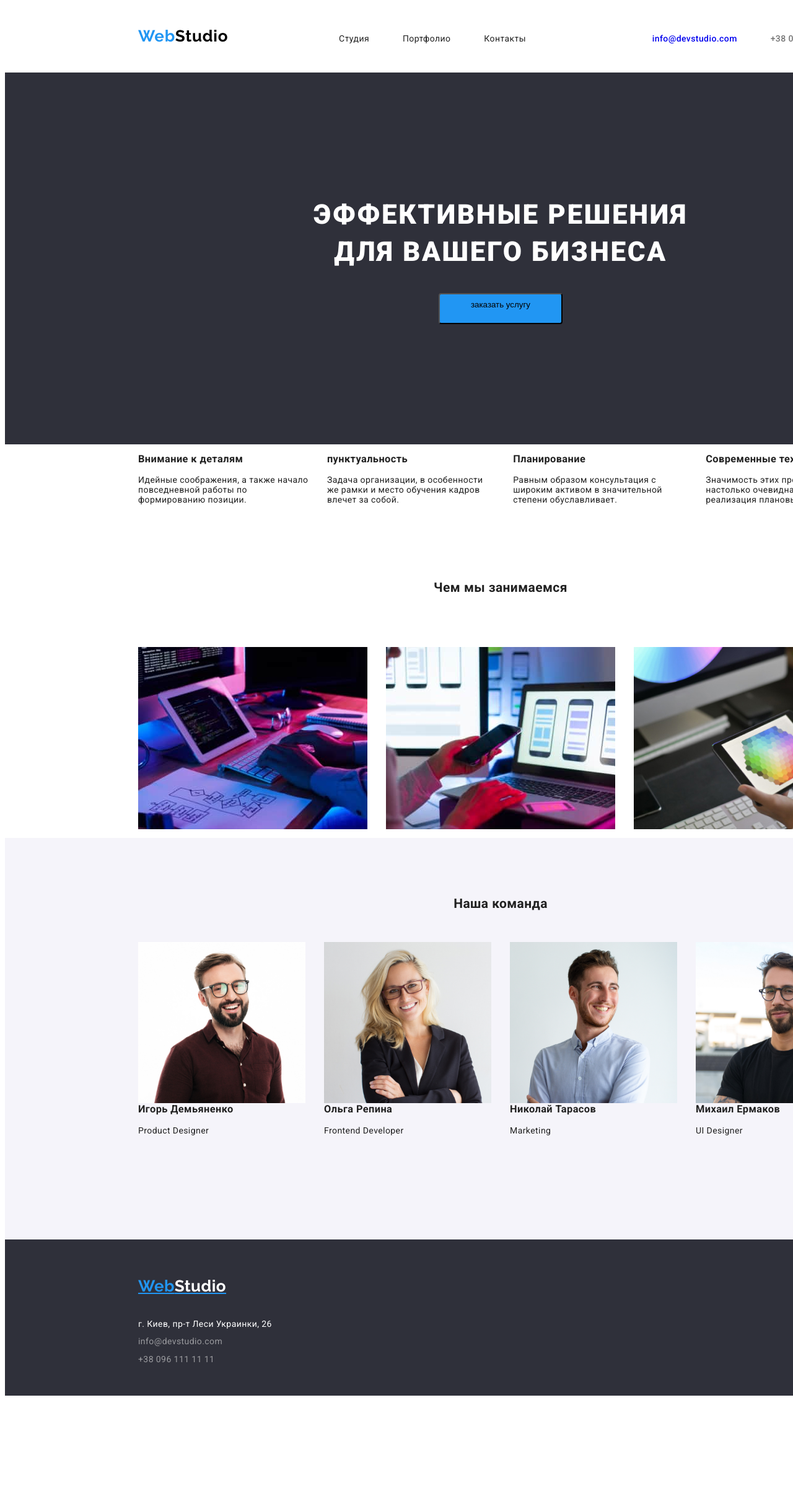
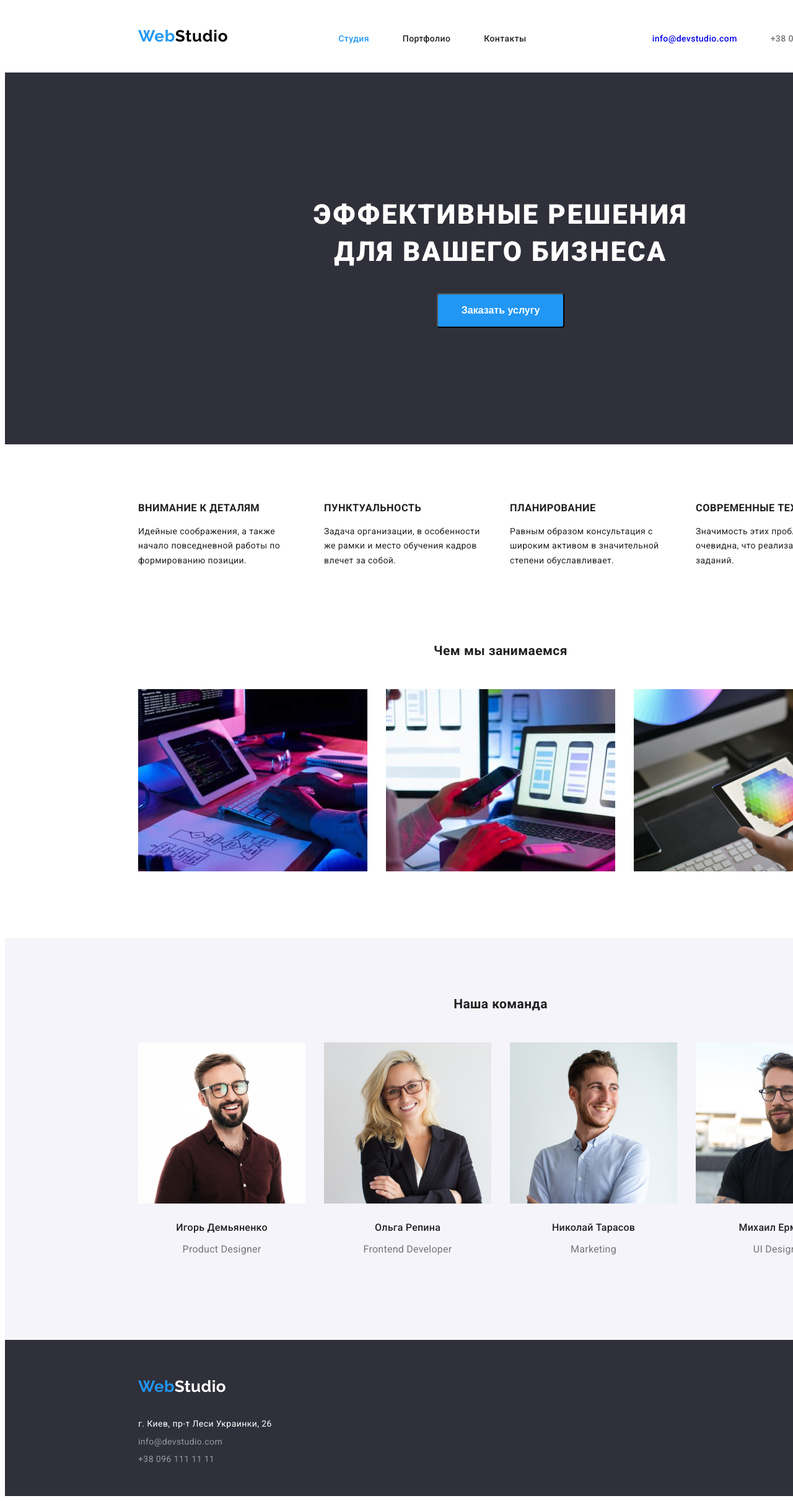
Before and after one commit to Oleksandr74/goit-markup-hw-3-1, a plain HTML site: page index.html in a window 1280 px wide. Shown: the top 2422 px of the page at 62% size. Before the commit the page ends 2260 px from the top, so only its background shows below. Drawn offline with Linux system fonts and the light colour scheme.

Commit message:
home work 3

```diff
--- a/css/styles.css
+++ b/css/styles.css
@@ -2,17 +2,6 @@
   --brand-color: #212121;
   --accent-color: #2196f3;
   --basic-color: #ffffff;
-}
-
-/*BASE*/
-body {
-  font-family: 'Roboto', sans-serif;
-  color: var(--brand-color);
-  letter-spacing: 0.03em;
-  font-size: 14px;
-  background-color: #ffffff;
-  width: 1600px;
-  border: #2f303a;
 }
 
 /*NORMALIZE*/
@@ -20,9 +9,7 @@ a {
   display: inline-block;
 }
 
-
-
-/* RESET*/
+/*RESET*/
 
 html {
   box-sizing: border-box;
@@ -33,6 +20,8 @@ html {
 *::before {
   box-sizing: inherit;
 }
+
+/*reset*/
 
 /* Стили для обнуления верхних отступов у элементов */
 h1,
@@ -70,9 +59,31 @@ address {
   font-style: normal;
 }
 
-
+body {
+  font-family: 'Roboto', sans-serif;
+  color: var(--brand-color);
+  letter-spacing: 0.03em;
+  font-size: 14px;
+  background-color: #ffffff;
+  width: 1600px;
+  border: #2f303a;
+}
 
 /*HEADER*/
+
+.container {
+  width: 1200px;
+  margin: auto;
+  padding-left: 15px;
+  padding-right: 15px;
+}
+
+.container-header {
+  justify-content: space-between;
+  display: flex;
+  align-items: baseline;
+}
+/*HEADER-logo*/
 
 .header-webstudio {
   font-family: 'Raleway', sans-serif;
@@ -86,32 +97,29 @@ address {
 
 .header-webstudio .header-studio {
   color: #000000;
-  margin-top: 24px;
 }
 
-.header-webstudio {
-  margin-left: 215px;
+.link {
+  color: var(--brand-color);
+  font-weight: 500;
+
+  line-height: 1.2;
+  text-decoration: none;
+}
+.link:hover {
+  color: #2196f3;
+}
+.link:focus {
+  color: #2196f3;
+}
+
+.current {
+  color: var(--accent-color);
 }
 
 span .header-studio {
   font-family: 'Raleway', sans-serif;
   font-weight: 700px;
-}
-.container-header {
-  justify-content: space-between;
-  display: flex;
-  align-items: baseline;
-}
-
-.inlineblock {
-  display: inline-block;
-  margin-left: 25px;
-  margin-right: 25px;
-  margin-top: 32px;
-  margin-bottom: 32px;}
-
-  .header-portfolio-form {
-  margin-right: 215px;
 }
 
 .contacts-mail {
@@ -133,17 +141,16 @@ span .header-studio {
   text-decoration: none;
   color: #757575;
 }
+
 .contacts-tel:hover {
   color: #188ce8;
 }
 .contacts-tel:focus {
   color: #188ce8;
 }
-.marker {
-  list-style: none;
-}
 
 /*MAIN*/
+/*hero*/
 .hero {
   background-color: #2f303a;
   height: 600px;
@@ -156,36 +163,116 @@ span .header-studio {
   line-height: 1.36;
   letter-spacing: 0.06em;
   text-align: center;
-  margin-left: 452px;
-  margin-right: 452px;
+  margin-left: 252px;
+  margin-right: 252px;
   padding-top: 200px;
   margin-top: 0px;
 }
 
-/* buttons*/
-.button {
-  background-color: #2196f3;
-  /*/padding: 10px 32px 10px 32px;*/
-  width: 200px;
-  height: 50px;
-  border-radius: 4px;
-  /*box-shadow: 0px 4px 4px rgba(0, g0reen, bl0ue, 0.15);*/
+/*our mission*/
+/*hiden*/
+
+.visually-hidden {
+  position: absolute;
+  width: 1px;
+  height: 1px;
+  margin: -1px;
+  border: 0;
+  padding: 0;
+
+  white-space: nowrap;
+  clip-path: inset(100%);
+  clip: rect(0 0 0 0);
+  overflow: hidden;
+}
+
+.marker {
+  list-style: none;
+}
+
+.title-contents {
+  font-weight: 700;
+  line-height: 1.14;
+  letter-spacing: 00.03em;
+  text-transform: uppercase;
+  padding-top: 94px;
+}
+
+.title-contents-form {
+  display: flex;
+  justify-content: space-between;
+  padding: 0px;
+  margin-top: 0px;
+}
+.content {
+  line-height: 1.67;
+  text-decoration: none;
+  width: 270px;
+}
+
+.inlineblock {
+  display: inline-block;
+  margin-left: 25px;
+  margin-right: 25px;
+  margin-top: 32px;
+  margin-bottom: 32px;
+}
+
+.our-works {
+  display: flex;
+  flex-direction: row;
+  justify-content: space-around;
+  margin-left: 200px;
+  margin-right: 200px;
+  margin-top: 0px;
+  padding: 0px 0px 94px 0px;
+}
+
+.our-works-form {
+  margin-left: 15px;
+  margin-right: 15px;
+}
+
+.title-text {
+  padding-top: 94px;
+  padding-bottom: 50px;
+  margin: 0;
   text-align: center;
 }
 
-.button-position {
+.view {
+  background: #f5f4fa;
+  height: 648px;
+}
+
+.our-team {
+  display: flex;
+  flex-direction: row;
+  justify-content: space-between;
+  margin-top: 0px;
+  padding: 0px;
+  margin-left: 215px;
+  margin-right: 215px;
+  margin-bottom: 94px;
+}
+.team-position {
+  font-size: 16px;
+  line-height: 1.17;
+  letter-spacing: 0.03ex;
+  color: #757575;
   text-align: center;
 }
-
-.button:hover {
-  background-color: #188ce8;
-.name-button {
-  color: var(--basic-color);
-  font-weight: 700;
+.team {
+  font-weight: 500;
   font-size: 16px;
-  line-height: 1.88;
+  line-height: 1.18;
+  letter-spacing: 0.03ex;
+  color: #212121;
+  text-align: center;
+  padding-top: 30px;
 }
 
+/*FOOTER*/
 
 .footer-webstudio {
   font-family: 'Raleway', sans-serif;
@@ -196,108 +283,6 @@ span .header-studio {
 span .footer-studio {
   font-family: 'Raleway', sans-serif;
   font-weight: 700px;
-}
-
-
-
-.link {
-  color: var(--brand-color);
-  font-weight: 500;
-
-  line-height: 1.2;
-  text-decoration: none;
-}
-.link:hover {
-  color: #2196f3;
-}
-.link:focus {
-  color: #2196f3;
-}
-
-.current {
-  color: var(--accent-color);
-}
-
-.current-portfolio:hover {
-  background: #2196f3;
-  color: var(--basic-color);
-}
-.current-portfolio:focus {
-  background: #2196f3;
-  color: var(--basic-color);
-}
-.current-portfolio:active {
-  background: #2196f3;
-  color: var(--basic-color);
-  border-color: #ffffff;
-}
-
-
-
-
-
-.team {
-  font-weight: 500;
-  font-size: 16px;
-  line-height: 1.18;
-  letter-spacing: 0.03ex;
-  color: #212121;
-  text-align: center;
-}
-
-.title-contents {
-  font-weight: 700;
-  line-height: 1.14;
-  letter-spacing: 00.03em;
-  text-transform: uppercase;
-}
-
-.content {
-  line-height: 1.67;
-  text-decoration: none;
-}
-
-.team-position {
-  font-size: 16px;
-  line-height: 1.17;
-  letter-spacing: 0.03ex;
-  color: #757575;
-  text-align: center;
-}
-
-
-}
-
-.cards-portfolio {
-  font-weight: 500;
-  font-size: 16px;
-  line-height: 1.53;
-  border-radius: 4px;
-  font-family: inherit;
-  background: #f5f4fa;
-  margin: 8px;
-  cursor: pointer;
-}
-.cards-portfolio:hover {
-  background-color: #2196f3;
-}
-.name_button-port {
-  color: #000000;
-}
-
-.name-button {
-  text-align: center;
-}
-
-.contacts {
-  color: #757575;
-  text-decoration: none;
-}
-.contacts:hover {
-  color: #2196f3;
-}
-.contacts:focus {
-  color: #2196f3;
 }
 
 .foot {
@@ -336,9 +321,76 @@ span .footer-studio {
   font-weight: 700;
   font-size: 26px;
   line-height: 1.17;
-  margin-left: 215px;
+
   margin-top: 60px;
   margin-bottom: 20px;
+}
+/*HEADER PORTFOLIO*/
+
+.header {
+  border: 1px solid #ececec;
+}
+
+/*MAIN PORTFOLIO*/
+/* buttons portfolio*/
+.button {
+  background-color: #2196f3;
+
+  border-radius: 4px;
+  box-shadow: 0px 4px 4px rgba(0, g0reen, bl0ue, 0.15);
+  text-align: center;
+}
+
+.button-position {
+  text-align: center;
+}
+
+.button:hover {
+  background-color: #188ce8;
+}
+
+.current-portfolio:hover {
+  background: #2196f3;
+  color: var(--basic-color);
+}
+.current-portfolio:focus {
+  background: #2196f3;
+  color: var(--basic-color);
+}
+.current-portfolio:active {
+  background: #2196f3;
+  color: var(--basic-color);
+  border-color: #ffffff;
+}
+.name_button-port {
+  color: #000000;
+}
+
+.name-button {
+  color: var(--basic-color);
+  font-weight: 700;
+  font-size: 16px;
+  line-height: 1.88;
+
+  text-align: center;
+  margin: 0px;
+  padding: 10px 32px 10px 32px;
+}
+
+/*our project*/
+
+.cards-portfolio {
+  font-weight: 500;
+  font-size: 16px;
+  line-height: 1.53;
+  border-radius: 4px;
+  font-family: inherit;
+  background: #f5f4fa;
+  margin: 8px;
+  cursor: pointer;
+}
+.cards-portfolio:hover {
+  background-color: #2196f3;
 }
 
 .name-project {
@@ -348,79 +400,13 @@ span .footer-studio {
   margin-bottom: 0px;
   margin-left: 24px;
 }
-/*hiden*/
-.visually-hidden {
-  position: absolute;
-  width: 1px;
-  height: 1px;
-  margin: -1px;
-  border: 0;
-  padding: 0;
-
-  white-space: nowrap;
-  clip-path: inset(100%);
-  clip: rect(0 0 0 0);
-  overflow: hidden;
-}
-
-.title-contents-form {
-  display: flex;
-  justify-content: space-between;
-  padding: 0px;
-  margin-left: 200px;
-  margin-right: 200px;
-}
-
-.title-contents-position {
-  margin-left: 15px;
-  margin-right: 15px;
-}
-
-
-
 
 .portfolio-container-button {
   justify-content: center;
   display: flex;
   margin-bottom: 42px;
-  margin-top: 126px;
-}
-.our-works {
-  display: flex;
-  flex-direction: row;
-  justify-content: space-around;
-  margin-left: 200px;
-  margin-right: 200px;
-  margin-top: 34px;
+  margin-top: 94px;
   padding: 0px;
-}
-
-.our-works-form {
-  margin-left: 15px;
-  margin-right: 15px;
-}
-
-.title-text {
-  padding-top: 94px;
-  padding-bottom: 50px;
-  margin: 0;
-  text-align: center;
-}
-
-.view {
-  background: #f5f4fa;
-  height: 648px;
-}
-
-.our-team {
-  display: flex;
-  flex-direction: row;
-  justify-content: space-between;
-  margin-top: 0px;
-  padding: 0px;
-  margin-left: 215px;
-  margin-right: 215px;
-  margin-bottom: 94px;
 }
 
 .our-project {
@@ -437,15 +423,30 @@ span .footer-studio {
   padding: 15px;
   margin-bottom: 15px;
 }
+
+.contacts {
+  color: #757575;
+  text-decoration: none;
+}
+.contacts:hover {
+  color: #2196f3;
+}
+.contacts:focus {
+  color: #2196f3;
+}
+
+.job {
+  margin-left: 24px;
+}
+
+/*MAIN PORTFOLIO*/
+
 .contact-footer-form {
-  margin-left: 215px;
   margin-top: 5px;
   margin-bottom: 5px;
 }
+
 .contact-footer-list {
   padding: 0px;
   margin-bottom: 60px;
 }
-.job {
-  margin-left: 24px;
-}
--- a/index.html
+++ b/index.html
@@ -15,8 +15,9 @@
     <title><DZ#3></title>
   </head>
   <body>
+    <!--HEADER-->
     <header>
-      <div class="container-header">
+      <div class="container container-header">
         <a class="header-webstudio" href="./index.html"
           >Web<span class="header-studio">Studio</span></a
         >
@@ -26,7 +27,7 @@
           <li class="inlineblock"><a class="link" href="#">Контакты</a></li>
         </ul>
 
-        <ul class="marker header-portfolio-form">
+        <ul class="marker">
           <li class="inlineblock">
             <a class="contacts-mail" href="mailto:info@devstudio.com">info@devstudio.com</a>
           </li>
@@ -36,44 +37,51 @@
         </ul>
       </div>
     </header>
+    <!--MAIN-->
     <main>
+      <!--hero-->
       <section class="hero">
+        <div class="container">
         <h1 class="hero-title">ЭФФЕКТИВНЫЕ РЕШЕНИЯ ДЛЯ ВАШЕГО БИЗНЕСА</h1>
         <div class="button-position">
-          <button class="button" type="button"><p class="name-button">заказать услугу</p></button>
+          <button class="button" type="button"><p class="name-button">Заказать услугу</p></button>
         </div>
+      </div>
       </section>
 
+      <!--our mission--text-->
       <section>
+        <div class="container">
         <h2 class="visually-hidden">Преймущества и особенности</h2>
         <ul class="marker title-contents-form">
-          <li class="title-contents-position">
+          <li >
             <h3 class="title-contents">Внимание к деталям</h3>
             <p class="content">
               Идейные соображения, а также начало повседневной работы по формированию позиции.
             </p>
           </li>
-          <li class="title-contents-position">
+          <li>
             <h3 class="title-contents">пунктуальность</h3>
             <p class="content">
               Задача организации, в особенности же рамки и место обучения кадров влечет за собой.
             </p>
           </li>
-          <li class="title-contents-position">
+          <li>
             <h3 class="title-contents">Планирование</h3>
             <p class="content">
               Равным образом консультация с широким активом в значительной степени обуславливает.
             </p>
           </li>
-          <li class="title-contents-position">
+          <li>
             <h3 class="title-contents">Современные технологии</h3>
             <p class="content">
               Значимость этих проблем настолько очевидна, что реализация плановых заданий.
             </p>
           </li>
         </ul>
+        </div>
       </section>
-
+      <!-- our mission--photo-->
       <section>
         <div>
         <h2 class="title-text">Чем мы занимаемся</h2>
@@ -90,6 +98,7 @@
         </ul>
       </section>
         </div>
+      <!--our team-->
       <section>
         <div class="view">
           <h2 class="title-text">Наша команда</h2>
@@ -118,8 +127,10 @@
         </div>
       </section>
     </main>
+    <!--FOOTER-->
     <footer>
       <section class="foot">
+        <div class="container">
         <a class="footer-webstudio" href="./index.html">Web<span class="studio">Studio</span></a>
 
         <address>
@@ -141,6 +152,7 @@
             </li>
           </ul>
         </address>
+        </div>
       </section>
     </footer>
   </body>
```
Also changed, not shown: portfolio.html (+13 -3 lines), 1 other file.
